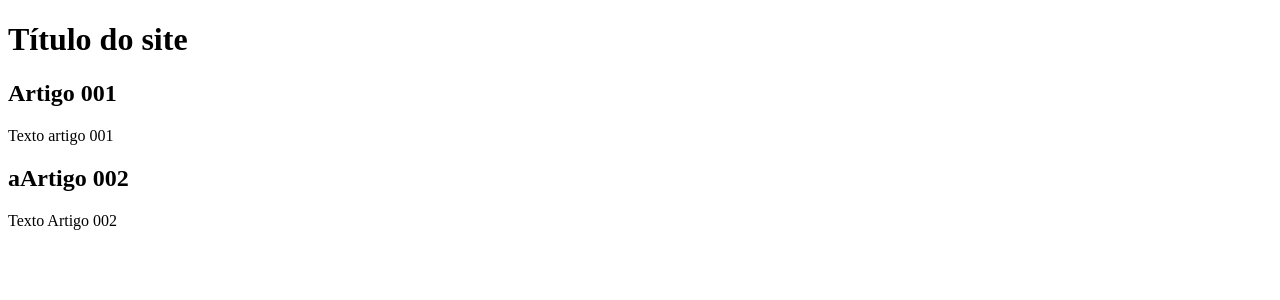
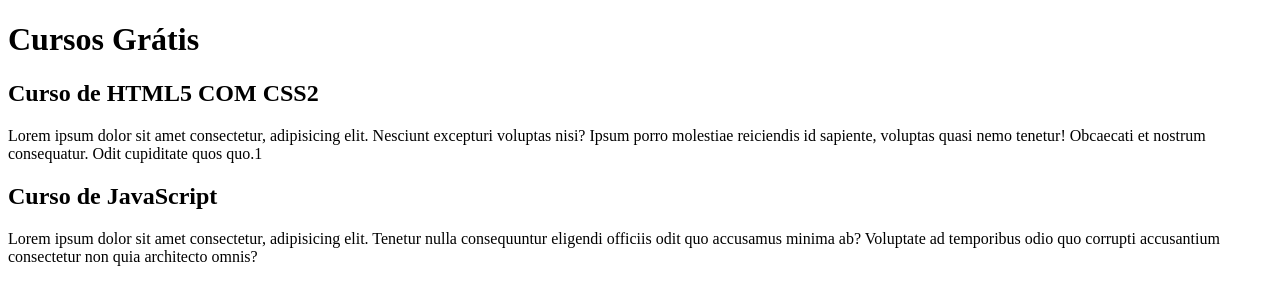
Before and after one commit to HugoCastro05/projeto-site, a plain HTML site: page index.html in a window 1280 px wide. Drawn offline with Linux system fonts and the light colour scheme.

Commit message:
comecei a escrever o conteudo

```diff
--- a/index.html
+++ b/index.html
@@ -8,15 +8,15 @@
 <body>
     <main>
         <header>
-            <h1>Título do site</h1>
+            <h1>Cursos Grátis</h1>
         </header>
         <article>
-            <h2>Artigo 001</h2>
-            <p>Texto artigo 001</p>
+            <h2>Curso de HTML5 COM CSS2</h2>
+            <p>Lorem ipsum dolor sit amet consectetur, adipisicing elit. Nesciunt excepturi voluptas nisi? Ipsum porro molestiae reiciendis id sapiente, voluptas quasi nemo tenetur! Obcaecati et nostrum consequatur. Odit cupiditate quos quo.1</p>
         </article>
         <article>
-            <h2>aArtigo 002</h2>
-            <p>Texto Artigo 002</p>
+            <h2>Curso de JavaScript</h2>
+            <p>Lorem ipsum dolor sit amet consectetur, adipisicing elit. Tenetur nulla consequuntur eligendi officiis odit quo accusamus minima ab? Voluptate ad temporibus odio quo corrupti accusantium consectetur non quia architecto omnis?</p>
         </article>
     </main>
 </body>
```
